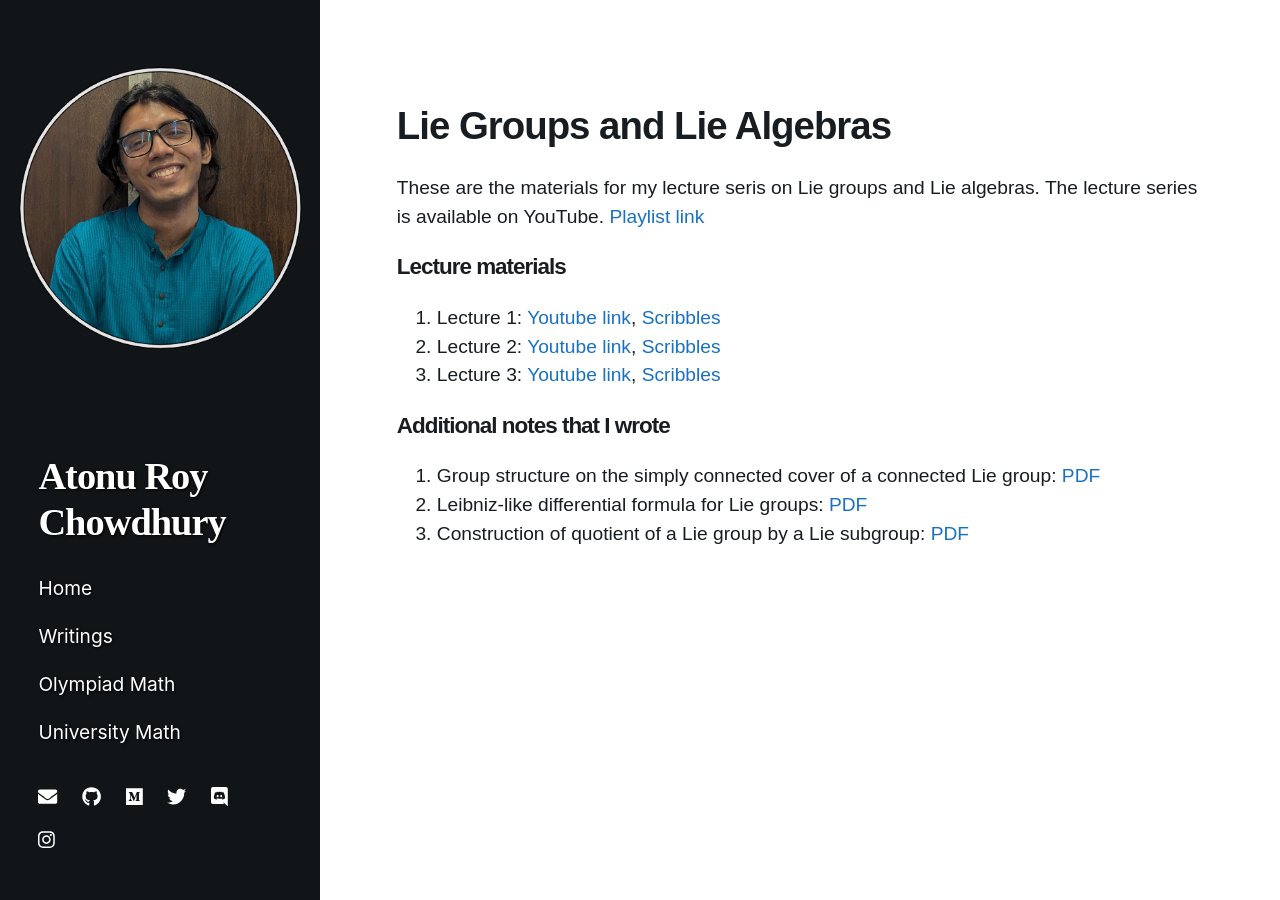
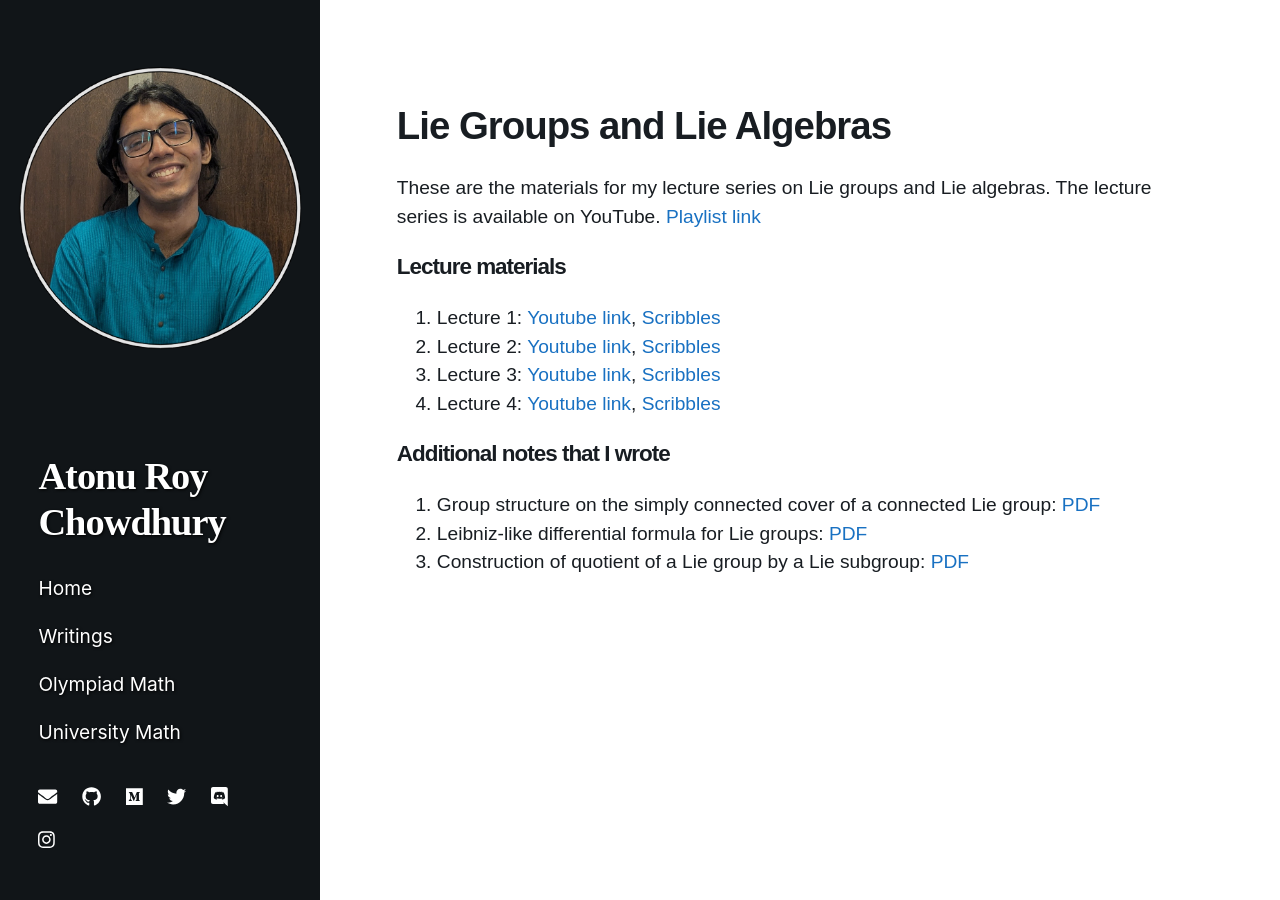
Before and after one commit to atonurc/atonurc.github.io, a Jekyll site: the page built from liegrp.markdown, in a window 1280 px wide. Built offline with Jekyll 4.4.1, drawn with Linux system fonts in a browser that asks for light colours; nearby versions of some CDN libraries.

Commit message:
liegrps lec 4 link

```diff
--- a/liegrp.markdown
+++ b/liegrp.markdown
@@ -11,12 +11,13 @@ description: These are the materials for my lecture seris on Lie groups and Lie
 
 # Lie Groups and Lie Algebras
 
-These are the materials for my lecture seris on Lie groups and Lie algebras. The lecture series is available on YouTube. [Playlist link](https://www.youtube.com/playlist?list=PL3yvFNLohjmVgjbqPzoDAGb73qQOrYKiY)
+These are the materials for my lecture series on Lie groups and Lie algebras. The lecture series is available on YouTube. [Playlist link](https://www.youtube.com/playlist?list=PL3yvFNLohjmVgjbqPzoDAGb73qQOrYKiY)
 
 ### Lecture materials
  1. Lecture 1: [Youtube link](https://www.youtube.com/watch?v=bpZa8trFMug), [Scribbles](https://atonurc.github.io/liegrp/liegrps1.pdf)
  2. Lecture 2: [Youtube link](https://www.youtube.com/watch?v=roin-xF36MM), [Scribbles](https://atonurc.github.io/liegrp/liegrps2.pdf)
  3. Lecture 3: [Youtube link](https://www.youtube.com/watch?v=oBalHR6E2PY), [Scribbles](https://atonurc.github.io/liegrp/liegrps3.pdf)
+ 4. Lecture 4: [Youtube link](https://www.youtube.com/watch?v=789PJ6a7Fho), [Scribbles](https://atonurc.github.io/liegrp/liegrps4.pdf)
 
 
 
```
Also changed, not shown: 1 other file.
